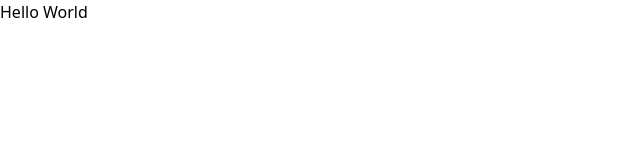
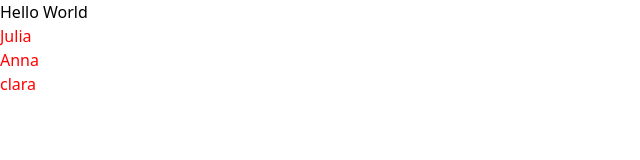
Before and after one commit to JuliaPBV/web-spacetime, a Next.js app: page / in a window 1280 px wide. Shown: the top 160 px of the page, without its empty margins (0-640 px from the left). Built offline with nearby package versions, Linux system fonts and the light colour scheme.

Commit message:
componentes e propriedades

```diff
--- a/src/app/page.tsx
+++ b/src/app/page.tsx
@@ -1,6 +1,13 @@
+import { Button } from "@/components/Button";
 
 export default function Home() {
   return (
-    <h1>Hello World</h1>
+    <h1>
+      Hello World
+      <Button title="Julia"/>
+      <Button title="Anna"/>
+      <Button title="clara"/>
+
+      </h1>
   )
 }
--- /dev/null
+++ b/src/components/Button.tsx
@@ -0,0 +1,13 @@
+const styles = {
+    color: '#F00',
+}
+
+interface ButtonProps{
+    title: string
+}
+
+export function Button(props: ButtonProps) {
+ return (
+    <p style={styles}>{props.title}</p>
+  );
+}
```
